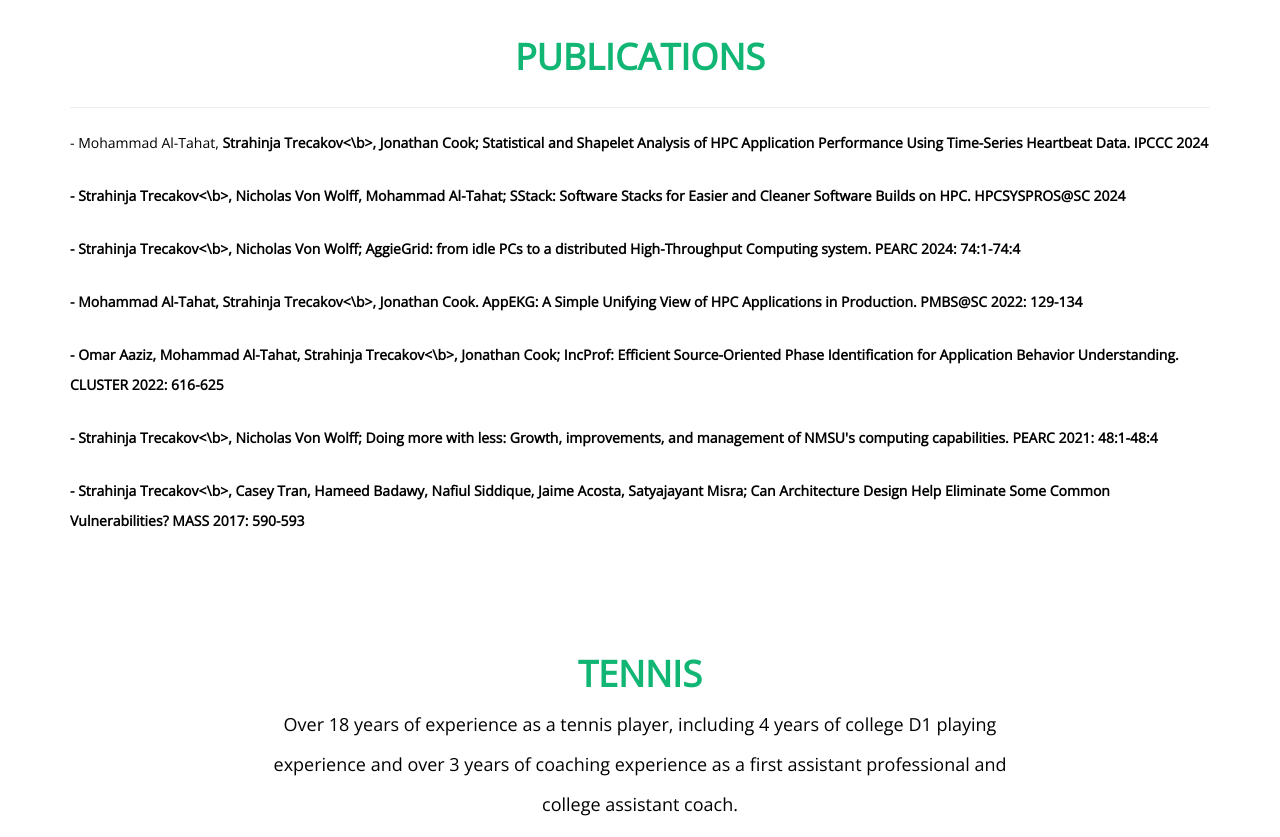
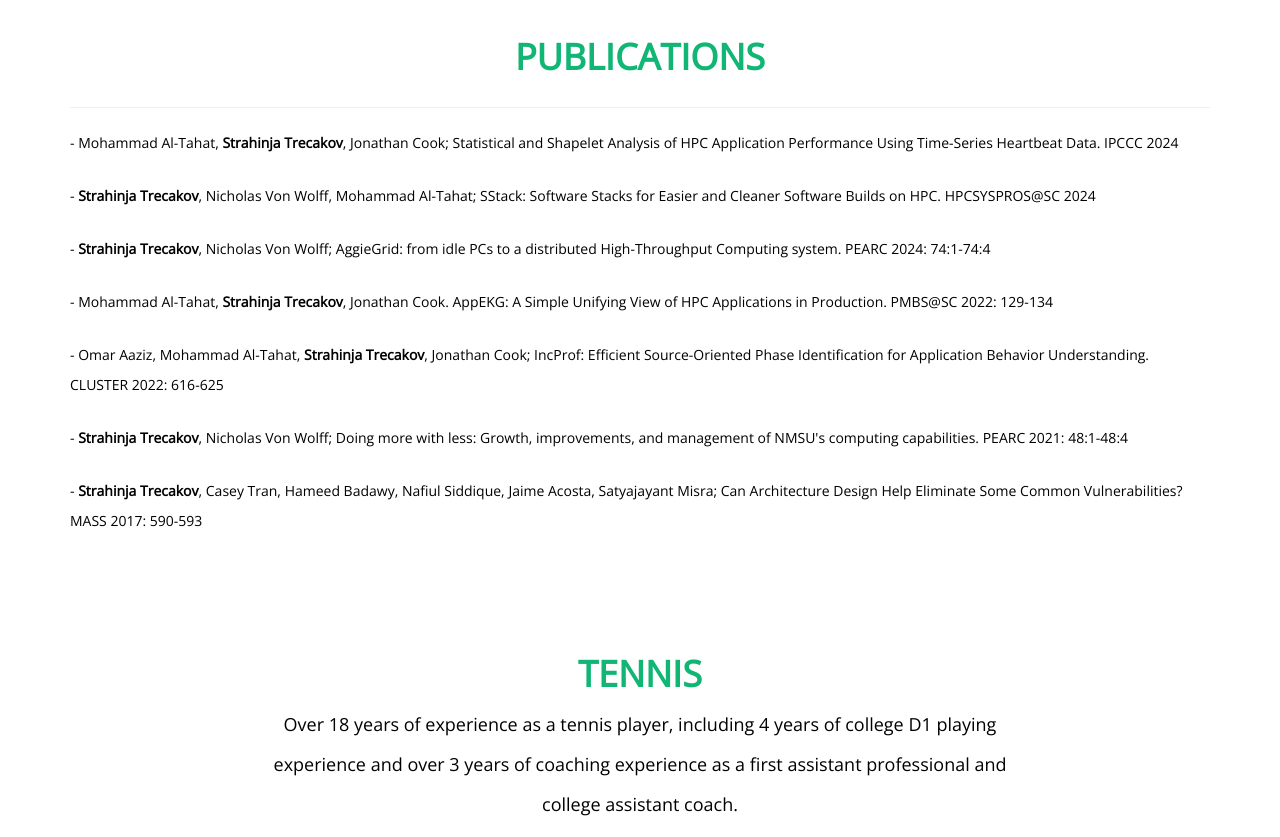
Before and after one commit to trecakov/trecakov.github.io, a plain HTML site: page index.html in a window 1280 px wide. Shown: the part 3260-4097 px from the top of the page. Drawn offline with nearby package versions, Linux system fonts and the light colour scheme.

Commit message:
Update index.html

```diff
--- a/index.html
+++ b/index.html
@@ -270,13 +270,13 @@
     </div>
     <!-- ./ Main Heading-->
     <hr />
-         <p> - Mohammad Al-Tahat, <b>Strahinja Trecakov<\b>, Jonathan Cook; Statistical and Shapelet Analysis of HPC Application Performance Using Time-Series Heartbeat Data. IPCCC 2024</p>
-         <p> - <b>Strahinja Trecakov<\b>, Nicholas Von Wolff, Mohammad Al-Tahat; SStack: Software Stacks for Easier and Cleaner Software Builds on HPC. HPCSYSPROS@SC 2024</p>
-         <p> - <b>Strahinja Trecakov<\b>, Nicholas Von Wolff; AggieGrid: from idle PCs to a distributed High-Throughput Computing system. PEARC 2024: 74:1-74:4</p>
-         <p> - Mohammad Al-Tahat, <b>Strahinja Trecakov<\b>, Jonathan Cook. AppEKG: A Simple Unifying View of HPC Applications in Production. PMBS@SC 2022: 129-134</p>
-         <p> - Omar Aaziz, Mohammad Al-Tahat, <b>Strahinja Trecakov<\b>, Jonathan Cook; IncProf: Efficient Source-Oriented Phase Identification for Application Behavior Understanding. CLUSTER 2022: 616-625 </p>
-         <p> - <b>Strahinja Trecakov<\b>, Nicholas Von Wolff; Doing more with less: Growth, improvements, and management of NMSU's computing capabilities. PEARC 2021: 48:1-48:4</p>
-         <p> - <b>Strahinja Trecakov<\b>, Casey Tran, Hameed Badawy, Nafiul Siddique, Jaime Acosta, Satyajayant Misra; Can Architecture Design Help Eliminate Some Common Vulnerabilities? MASS 2017: 590-593</p>
+         <p> - Mohammad Al-Tahat, <b>Strahinja Trecakov</b>, Jonathan Cook; Statistical and Shapelet Analysis of HPC Application Performance Using Time-Series Heartbeat Data. IPCCC 2024</p>
+         <p> - <b>Strahinja Trecakov</b>, Nicholas Von Wolff, Mohammad Al-Tahat; SStack: Software Stacks for Easier and Cleaner Software Builds on HPC. HPCSYSPROS@SC 2024</p>
+         <p> - <b>Strahinja Trecakov</b>, Nicholas Von Wolff; AggieGrid: from idle PCs to a distributed High-Throughput Computing system. PEARC 2024: 74:1-74:4</p>
+         <p> - Mohammad Al-Tahat, <b>Strahinja Trecakov</b>, Jonathan Cook. AppEKG: A Simple Unifying View of HPC Applications in Production. PMBS@SC 2022: 129-134</p>
+         <p> - Omar Aaziz, Mohammad Al-Tahat, <b>Strahinja Trecakov</b>, Jonathan Cook; IncProf: Efficient Source-Oriented Phase Identification for Application Behavior Understanding. CLUSTER 2022: 616-625 </p>
+         <p> - <b>Strahinja Trecakov</b>, Nicholas Von Wolff; Doing more with less: Growth, improvements, and management of NMSU's computing capabilities. PEARC 2021: 48:1-48:4</p>
+         <p> - <b>Strahinja Trecakov</b>, Casey Tran, Hameed Badawy, Nafiul Siddique, Jaime Acosta, Satyajayant Misra; Can Architecture Design Help Eliminate Some Common Vulnerabilities? MASS 2017: 590-593</p>
     </div>
     </div>
 
```
